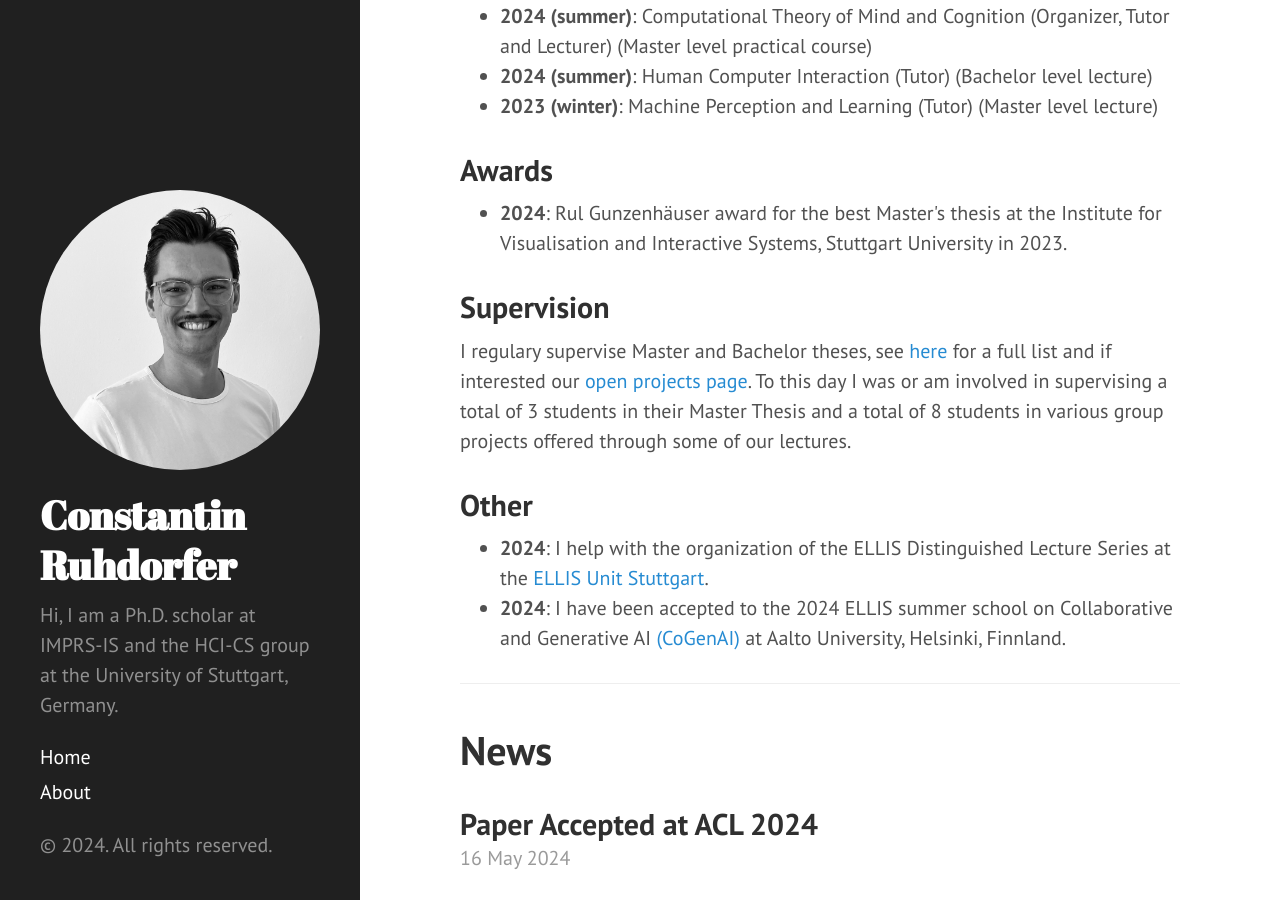
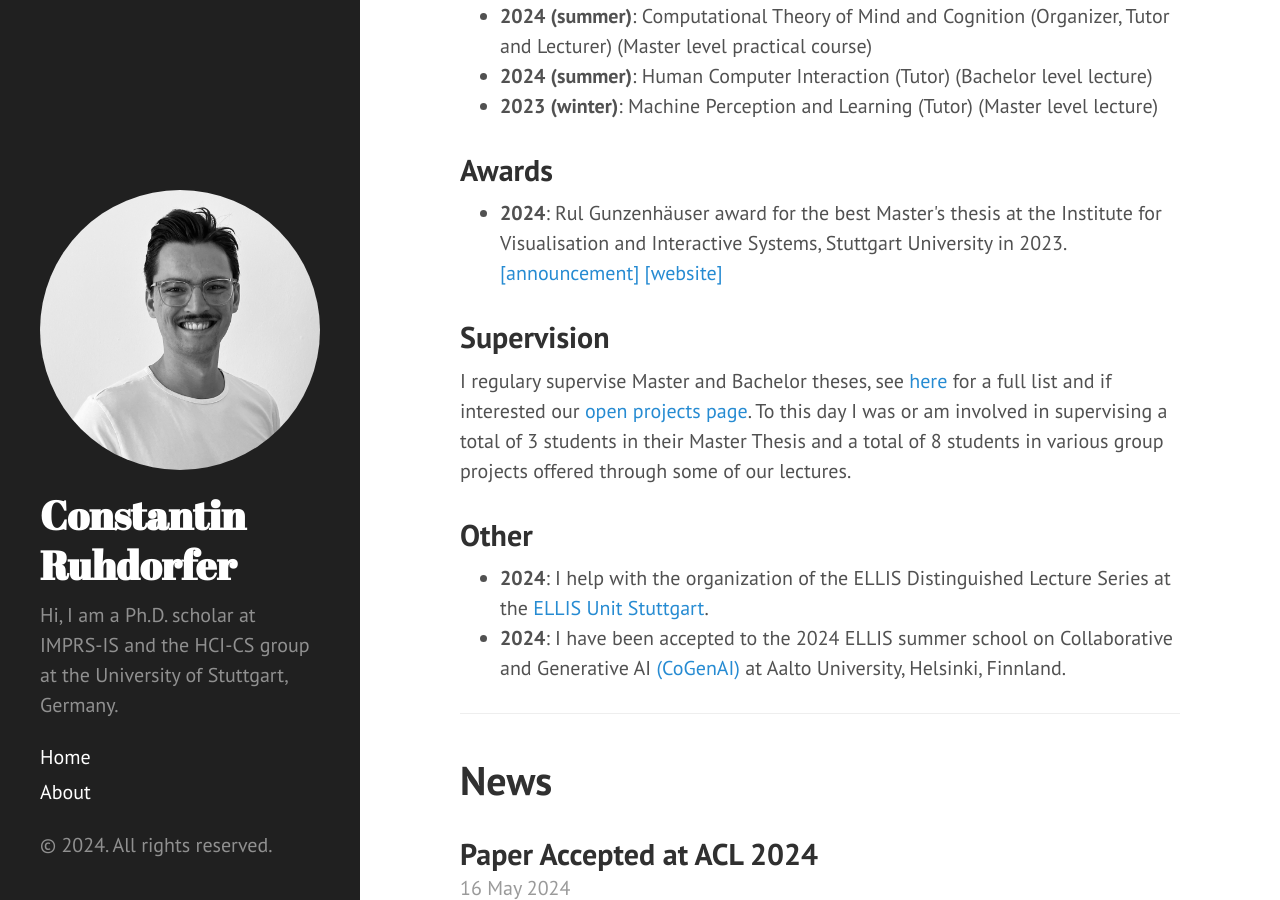
Before and after one commit to ConstantinRuhdorfer/constantinruhdorfer.github.io, a Jekyll site: the page built from index.html, in a window 1280 px wide and 900 px high, scrolled down 938 px. Built offline with Jekyll 4.4.1, drawn with Linux system fonts in a browser that asks for light colours; the list of posts is cut into pages by our own code.

Commit message:
Update index.html

```diff
--- a/index.html
+++ b/index.html
@@ -31,7 +31,7 @@ For details please refer to <a href="https://www.perceptualui.org/teaching/">her
 <h2 class="post-title">Awards</h2>
 
 <ul>
-  <li><b>2024</b>: Rul Gunzenhäuser award for the best Master's thesis at the Institute for Visualisation and Interactive Systems, Stuttgart University in 2023.</li>
+  <li><b>2024</b>: Rul Gunzenhäuser award for the best Master's thesis at the Institute for Visualisation and Interactive Systems, Stuttgart University in 2023.<a href="https://www.perceptualui.org/news/2024/04/constantin-ruhdorfer-receives-rul-gunzenhaeuser-preis/">[announcement]</a> <a href="https://www.informatik-forum.org/publicity/preistraeger">[website]</a></li>
 </ul>
 
 <h2 class="post-title">Supervision</h2>
```
